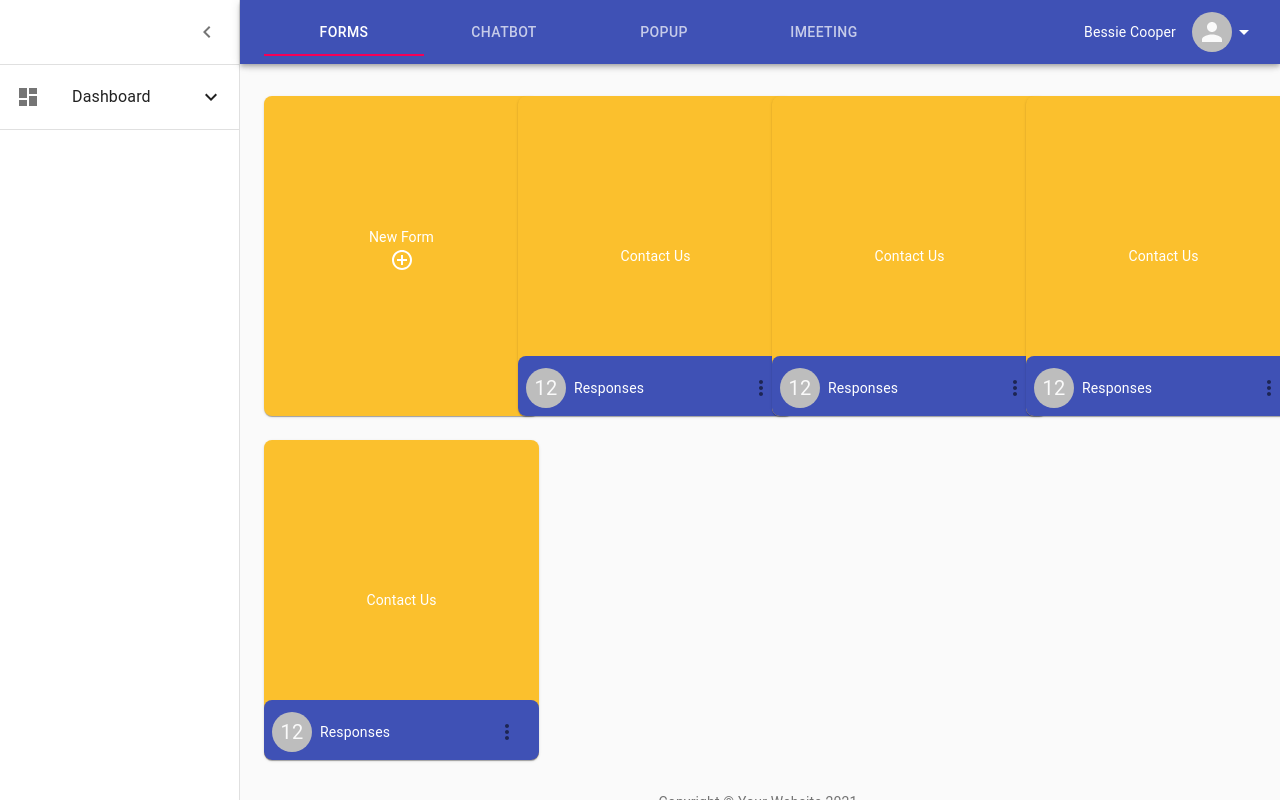
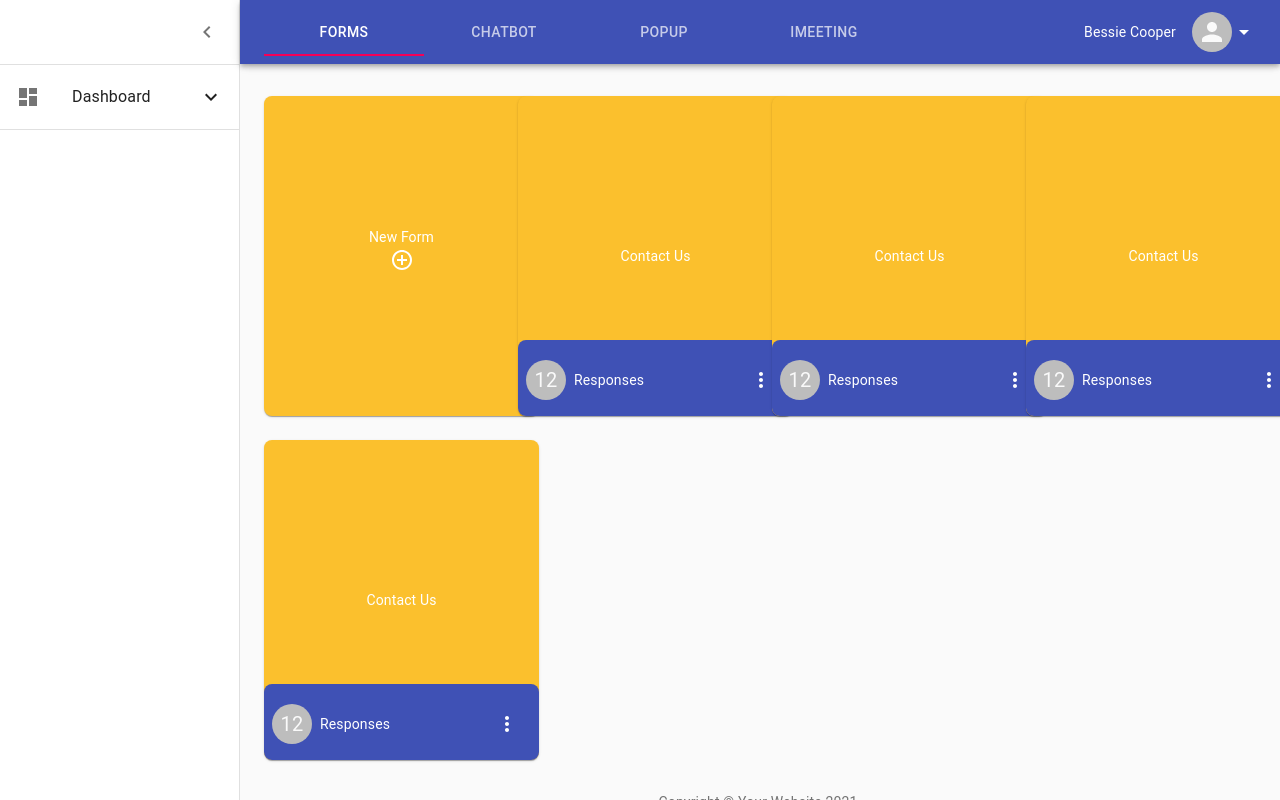
Before and after one commit to ahmadnoorniazi/timely-reply, a React (Create React App) app: page /create in a window 1280 px wide. Built offline with nearby package versions, Linux system fonts and the light colour scheme.

Commit message:
color changed

```diff
--- a/src/Components/Create/Template.js
+++ b/src/Components/Create/Template.js
@@ -29,9 +29,10 @@ const useStyles = makeStyles((theme) => ({
 		fontSize: 14,
 	},
 	footer: {
-		marginTop: -60,
+		marginTop: -76,
 		backgroundColor: theme.palette.primary.main,
-		borderRadius: '8px'
+		borderRadius: '8px',
+		padding: '16px 8px 16px 8px'
 	},
 	test: {
 		border: '4px solid'
--- a/src/Components/Create/TemplateMenu.js
+++ b/src/Components/Create/TemplateMenu.js
@@ -22,6 +22,9 @@ const useStyles = makeStyles((theme) => ({
 	menu: {
 		paddingLeft: '8px',
 		width: '150px'
+	},
+	icon: {
+		color: theme.palette.primary.contrastText
 	}
 }));
 const TemplateMenu = () => {
@@ -43,7 +46,7 @@ const TemplateMenu = () => {
 		<React.Fragment>
 			<Box display={'flex'}>
 				<Box onClick={handleClick} className={classes.root}>
-				<IconButton>
+				<IconButton className={classes.icon}>
 					<MoreVertIcon />
 				</IconButton>
 				</Box>
```
